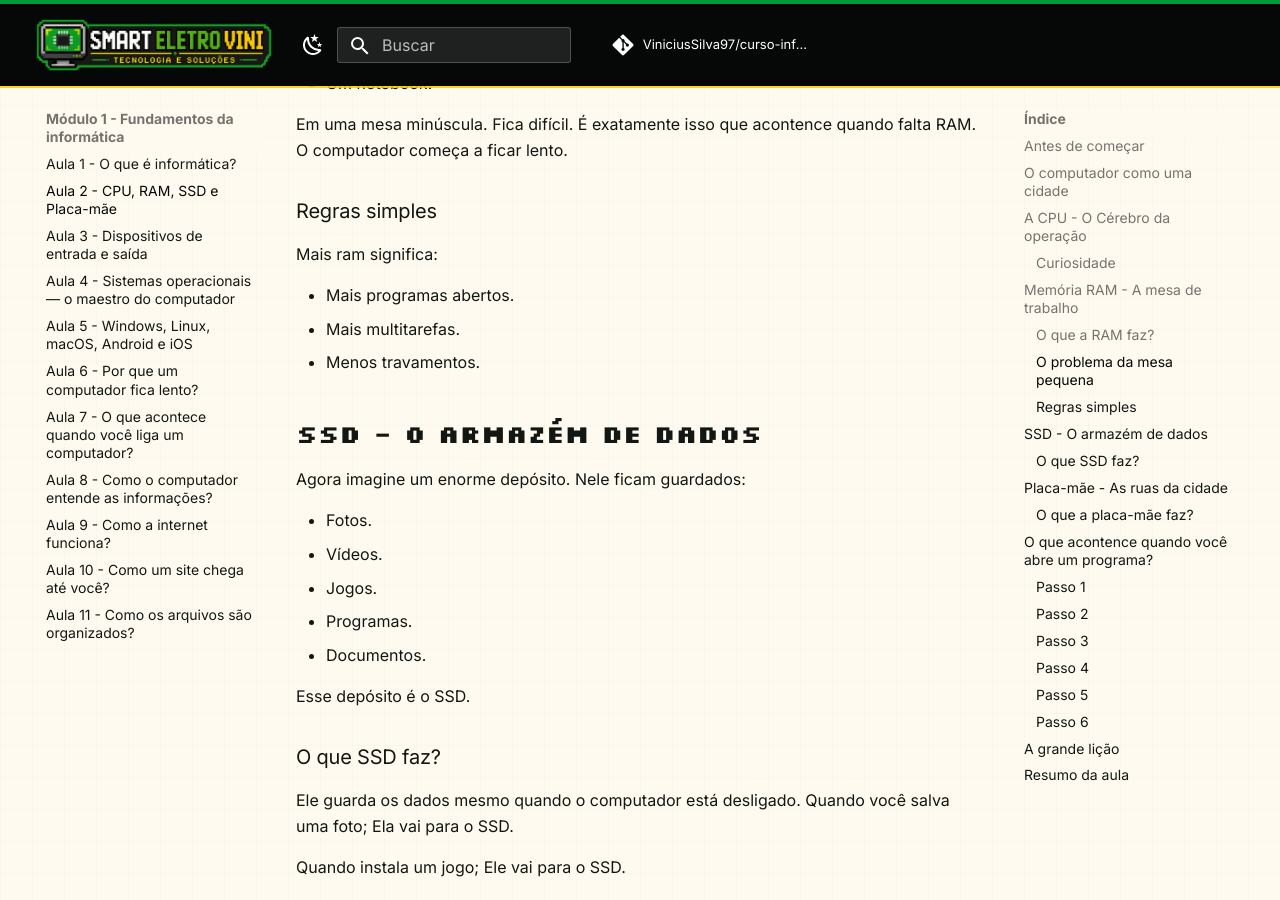
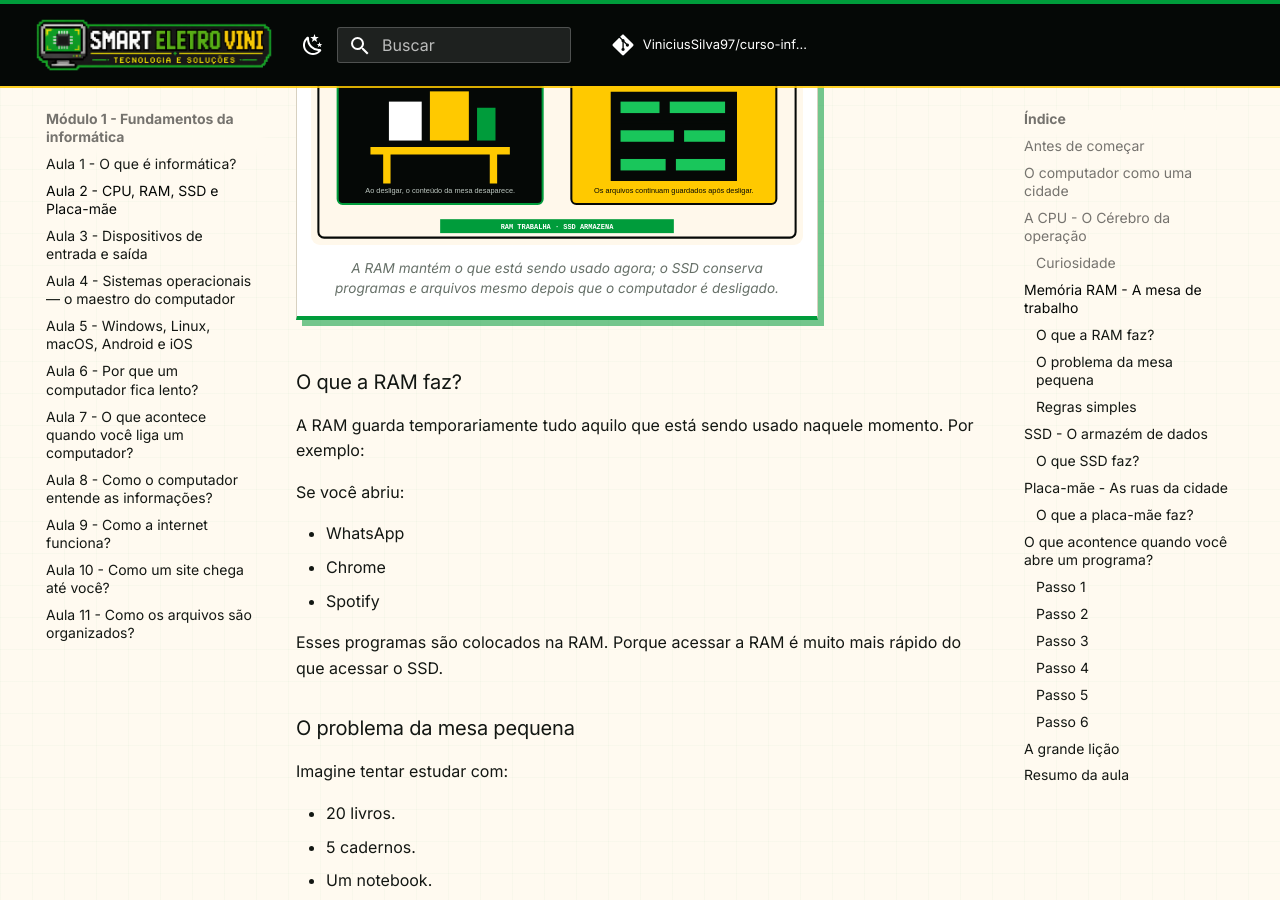
Before and after one commit to ViniciusSilva97/curso-informatica, an MkDocs documentation site: the page built from docs/modulo-1/aula-2-cpu-ram-ssd-e-placa-mae.md, in a window 1280 px wide and 900 px high, scrolled down 2615 px. Built offline with MkDocs 1.6.1 and Material for MkDocs 9.7.7, drawn with Linux system fonts in a browser that asks for light colours; comment, search, counter and statistics services are not loaded; some of the changed text lies outside the part shown.

Commit message:
Adiciona figuras didáticas à Aula 2
Integra quatro diagramas educacionais com versões próprias para desktop e mobile, textos alternativos e legendas no padrão visual aprovado.

```diff
--- a/docs/modulo-1/aula-2-cpu-ram-ssd-e-placa-mae.md
+++ b/docs/modulo-1/aula-2-cpu-ram-ssd-e-placa-mae.md
@@ -31,6 +31,14 @@ Nessa cidade existem:
 - Uma mesa de trabalho onde os materiais são usados.
 
 Essa cidade é o seu computador.
+
+<figure class="sev-learning-figure">
+  <picture>
+    <source media="(max-width: 700px)" srcset="../../assets/aulas/modulo-1/aula-2/computador-como-cidade-mobile.svg">
+    <img src="../../assets/aulas/modulo-1/aula-2/computador-como-cidade.svg" alt="Comparação do computador com uma cidade: CPU como prefeito, RAM como mesa, SSD como depósito e placa-mãe como ruas." loading="lazy">
+  </picture>
+  <figcaption>A metáfora da cidade ajuda a separar a função de cada componente sem perder a visão do conjunto.</figcaption>
+</figure>
 
 ## A CPU - O Cérebro da operação
 A CPU(Processador) é o Cérebro do computador.
@@ -66,6 +74,14 @@ Ele possui:
 
 A estante representa o SSD.
 A mesa representa a RAM.
+
+<figure class="sev-learning-figure">
+  <picture>
+    <source media="(max-width: 700px)" srcset="../../assets/aulas/modulo-1/aula-2/ram-e-ssd-mobile.svg">
+    <img src="../../assets/aulas/modulo-1/aula-2/ram-e-ssd.svg" alt="Comparação entre RAM como mesa de trabalho temporária e SSD como estante de armazenamento permanente." loading="lazy">
+  </picture>
+  <figcaption>A RAM mantém o que está sendo usado agora; o SSD conserva programas e arquivos mesmo depois que o computador é desligado.</figcaption>
+</figure>
 
 ### O que a RAM faz?
 A RAM guarda temporariamente tudo aquilo que está sendo usado naquele momento.
@@ -140,6 +156,14 @@ Ela permite a comunicação entre:
 
 Tudo passa pela placa-mãe.
 
+<figure class="sev-learning-figure">
+  <picture>
+    <source media="(max-width: 700px)" srcset="../../assets/aulas/modulo-1/aula-2/placa-mae-conexoes-mobile.svg">
+    <img src="../../assets/aulas/modulo-1/aula-2/placa-mae-conexoes.svg" alt="Diagrama da placa-mãe conectada à CPU, RAM, SSD, placa de vídeo, energia, rede e periféricos." loading="lazy">
+  </picture>
+  <figcaption>A placa-mãe cria os caminhos físicos e eletrônicos usados pelos componentes para trocar dados e receber energia.</figcaption>
+</figure>
+
 ## O que acontence quando você abre um programa?
 Vamos seguir o caminho:
 
@@ -161,6 +185,14 @@ A placa-mãe conecta toda a comunicação.
 ### Passo 6
 O programa aparece na tela.
 
+<figure class="sev-learning-figure">
+  <picture>
+    <source media="(max-width: 700px)" srcset="../../assets/aulas/modulo-1/aula-2/abrindo-um-programa-mobile.svg">
+    <img src="../../assets/aulas/modulo-1/aula-2/abrindo-um-programa.svg" alt="Fluxo de abertura do Chrome: clique, leitura no SSD, envio para RAM, processamento pela CPU, comunicação pela placa-mãe e exibição na tela." loading="lazy">
+  </picture>
+  <figcaption>A abertura de um programa é rápida porque os componentes dividem o trabalho e se comunicam em uma sequência coordenada.</figcaption>
+</figure>
+
 Tudo isso acontence em frações de segundos.
 
 ## A grande lição
```
Also changed, not shown: docs/assets/aulas/modulo-1/aula-2/abrindo-um-programa-mobile.svg (added), docs/assets/aulas/modulo-1/aula-2/abrindo-um-programa.svg (added), docs/assets/aulas/modulo-1/aula-2/computador-como-cidade-mobile.svg (added), docs/assets/aulas/modulo-1/aula-2/computador-como-cidade.svg (added), docs/assets/aulas/modulo-1/aula-2/placa-mae-conexoes-mobile.svg (added), docs/assets/aulas/modulo-1/aula-2/placa-mae-conexoes.svg (added), docs/assets/aulas/modulo-1/aula-2/ram-e-ssd-mobile.svg (added), docs/assets/aulas/modulo-1/aula-2/ram-e-ssd.svg (added).
